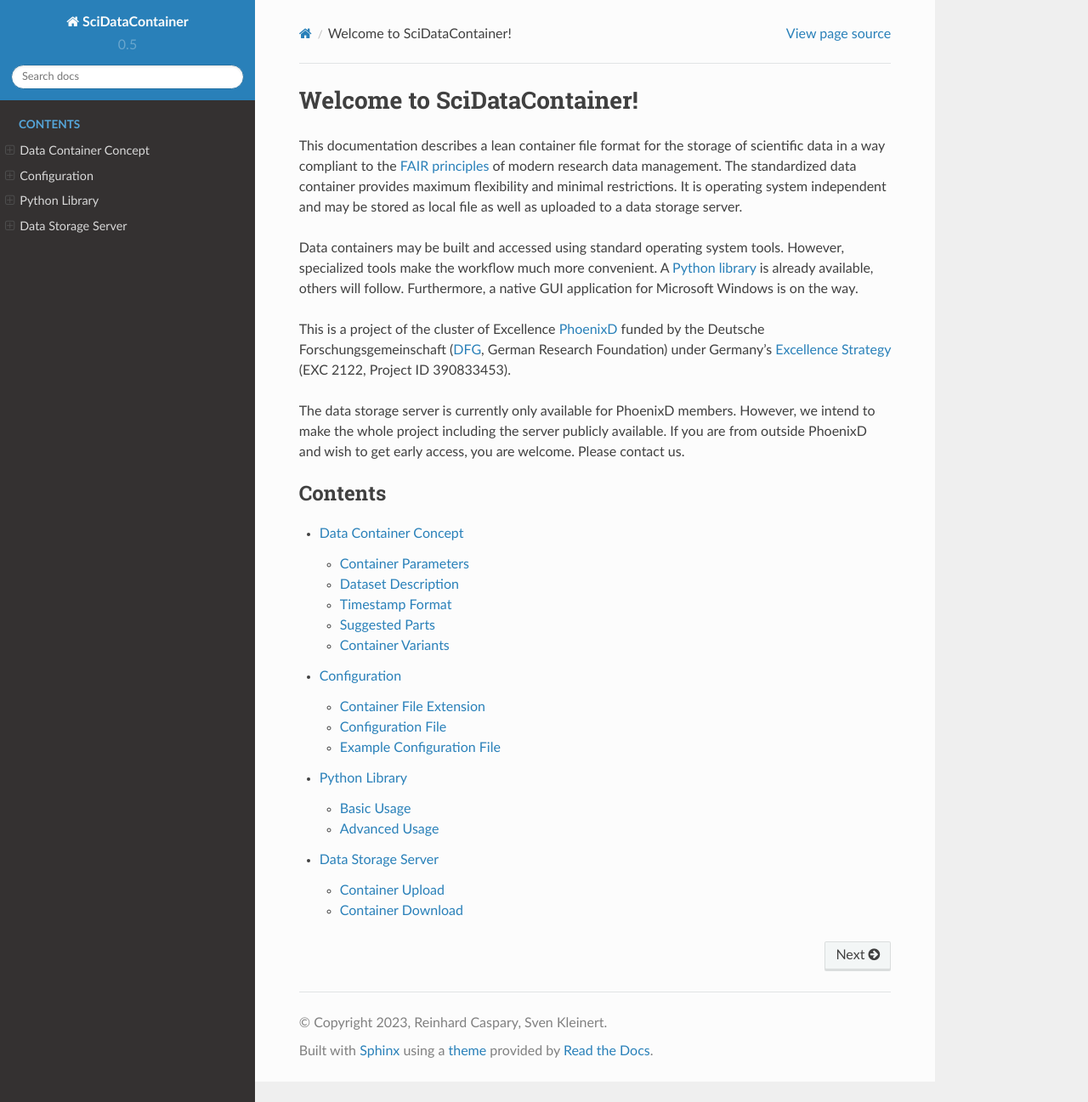
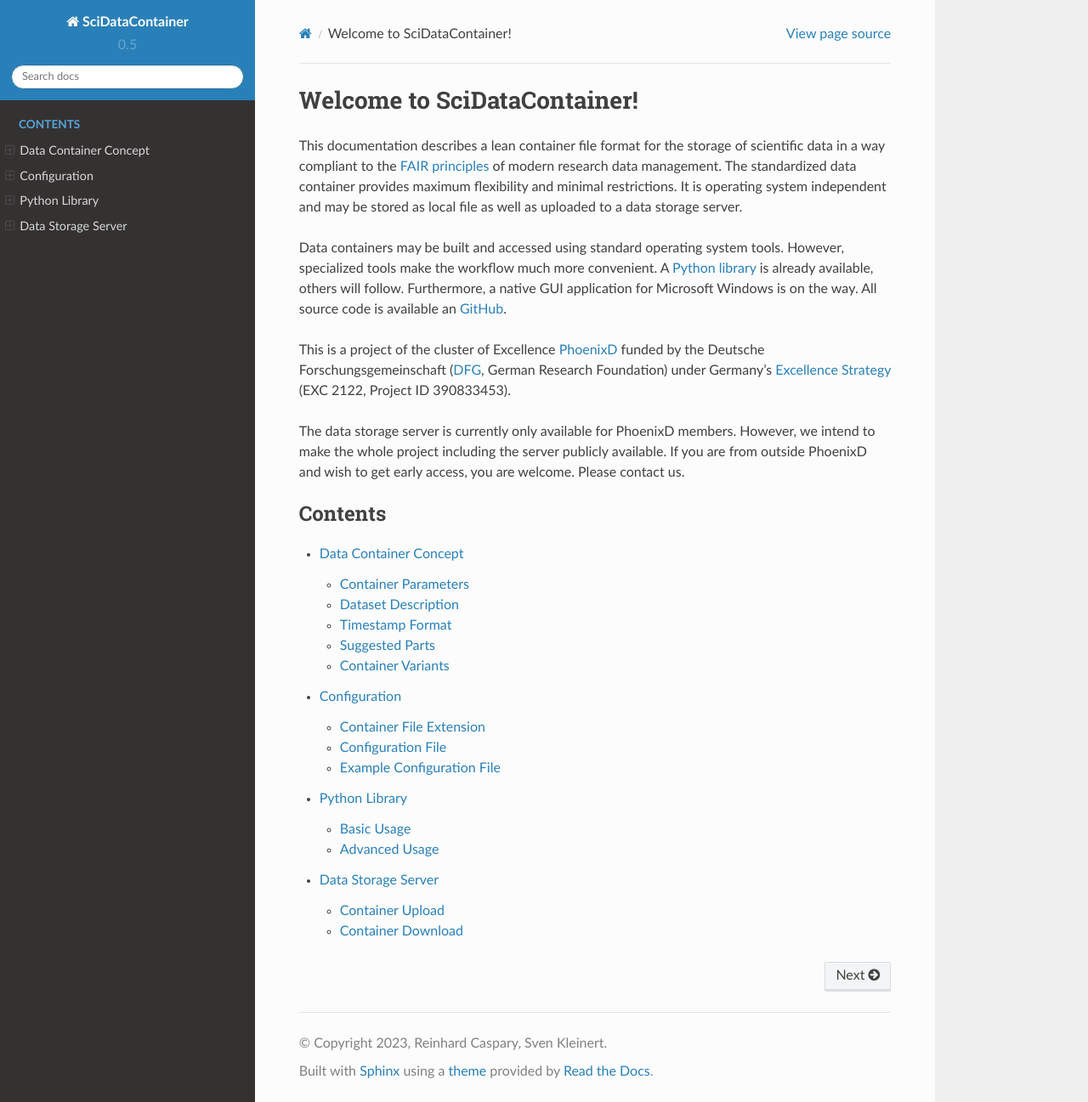
Before and after one commit to SciDataContainer/SciDataContainer, a Sphinx documentation site: the page built from docs/source/index.rst, in a window 1280 px wide and 1297 px high. Shown: the whole window at 85% size. Built offline with Sphinx 7.4.7 and the Read the Docs theme 2.0.0, drawn with Linux system fonts in a browser that asks for light colours.

Commit message:
Documentation update

```diff
--- a/docs/source/index.rst
+++ b/docs/source/index.rst
@@ -3,7 +3,7 @@
 
 This documentation describes a lean container file format for the storage of scientific data in a way compliant to the `FAIR principles <https://en.wikipedia.org/wiki/FAIR_data>`_ of modern research data management. The standardized data container provides maximum flexibility and minimal restrictions. It is operating system independent and may be stored as local file as well as uploaded to a data storage server.
 
-Data containers may be built and accessed using standard operating system tools. However, specialized tools make the workflow much more convenient. A `Python library <python_library/index.html>`_ is already available, others will follow. Furthermore, a native GUI application for Microsoft Windows is on the way.
+Data containers may be built and accessed using standard operating system tools. However, specialized tools make the workflow much more convenient. A `Python library <python_library/index.html>`_ is already available, others will follow. Furthermore, a native GUI application for Microsoft Windows is on the way. All source code is available an `GitHub <https://github.com/reincas/SciDataContainer>`_.
 
 This is a project of the cluster of Excellence `PhoenixD <https://www.phoenixd.uni-hannover.de>`_ funded by the Deutsche Forschungsgemeinschaft (`DFG <https://www.dfg.de/en/>`_, German Research Foundation) under Germany’s `Excellence Strategy <https://www.dfg.de/en/research_funding/programmes/excellence_strategy/index.html>`_ (EXC 2122, Project ID 390833453).
 
```
